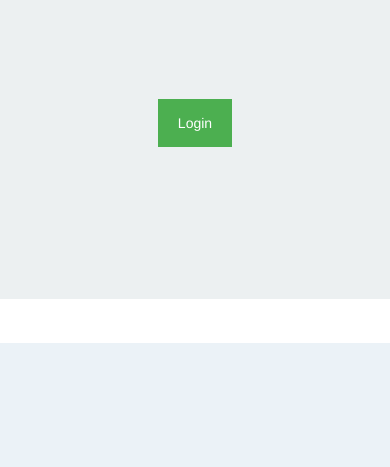
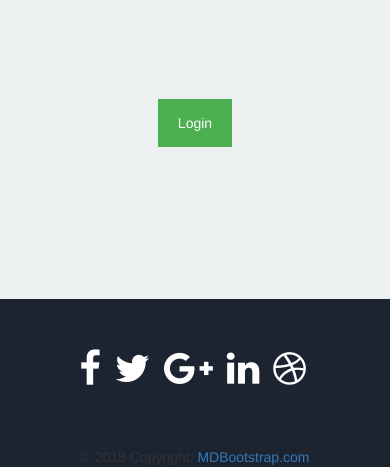
Before and after one commit to monp97/projectAWT, a Django app: page /login/ in a window 390 px wide. Shown: the part 501-968 px from the top of the page. Before the commit the page ends 844 px from the top, so only its background shows below. Run offline with Django 3.2, Linux system fonts and the light colour scheme; some libraries are stand-ins or nearby versions.

Commit message:
login done

```diff
--- a/templates/registration/login.html
+++ b/templates/registration/login.html
@@ -34,11 +34,33 @@
        width:100px;
 
     }
+
+   footer{
+     background-color:#1C2331;
+   }
+
+   footer .container{
+
+      position:relative;
+      padding:50px;
+
+   }
+
+
+   i:hover{ -webkit-transform: scale(1.2); }
+
+
+   .modal .container{
+     padding:30px;
+   }
+
+
+
+
   </style>
   <script>
   // Get the modal
   var modal = document.getElementById('id01');
-
   // When the user clicks anywhere outside of the modal, close it
   window.onclick = function(event) {
      if (event.target == modal) {
@@ -50,10 +72,35 @@
   <meta name="viewport" content="width=device-width, initial-scale=1">
   <link rel="stylesheet" href="{% static 'base_css.css' %}">
   <link rel="stylesheet" href="https://maxcdn.bootstrapcdn.com/bootstrap/3.3.7/css/bootstrap.min.css">
+  <link rel="stylesheet" href="https://cdnjs.cloudflare.com/ajax/libs/font-awesome/4.7.0/css/font-awesome.min.css">
   <script src="https://ajax.googleapis.com/ajax/libs/jquery/3.3.1/jquery.min.js"></script>
   <script src="https://maxcdn.bootstrapcdn.com/bootstrap/3.3.7/js/bootstrap.min.js"></script>
+  <script src="https://stackpath.bootstrapcdn.com/bootstrap/4.1.3/js/bootstrap.bundle.min.js"></script>
+  <script>
+    $(document).ready(function(){
+
+        $(".btn-danger").click(function(){
+        $(".alert-warning").hide();
+       });
+
+    });
+
+  </script>
 </head>
 <body>
+   {% if form.errors %}
+      <div class="alert alert-warning">
+        <div class="row">
+          <div class="col-sm-11">
+            <strong>Oops!</strong>Username or Password is incorrect, Please try again.
+          </div>
+          <div class="col-sm-1">
+             <button class="btn btn-danger">close</button>
+          </div>
+        </div>
+    </div>
+  {% endif %}
+
   <div class="box">
   <div class="jumbotron"><center>
     <h1>Feedback Portal</h1>
@@ -61,38 +108,78 @@
   </div>
   <div class="login_option">
         <center>  <button class="login" onclick="document.getElementById('id01').style.display='block'" style="width:auto;">Login</button></center>
-
       <div id="id01" class="modal">
-
        <form class="modal-content animate" action="/login/" method="post">
            {%  csrf_token %}
+
          <div class="imgcontainer">
-           <span onclick="document.getElementById('id01').style.display='none'" class="close" title="Close Modal">&times;</span>
-           <!-- <img src="img_avatar2.png" alt="Avatar" class="avatar"> -->
-         </div>
+              <span onclick="document.getElementById('id01').style.display='none'" class="close" title="Close Modal">&times;</span>
+            <img src='{% static 'avatar.png' %}' alt="Avatar" class="avatar" style="width:100px;">
+            </div>
+         <div class="container">
 
-
-
-         <div class="container">
            <label for="uname"><b>Username</b></label>
-           <input type="text" placeholder="Enter Username" name="username" required>
+           {{ form.username }}
 
            <label for="psw"><b>Password</b></label>
-           <input type="password" placeholder="Enter Password" name="password" required>
+           {{ form.password }}
 
-           <button type="submit">Login</button>
+           <button class="btn btn-primary" type="submit" >Login</button>
            <label>
              <input type="checkbox" checked="checked" name="remember"> Remember me
            </label>
+
+           <button class="btn btn-info" type="button"  onclick="document.getElementById('id01').style.display='none'">Cancel</button>
+           <span class="psw">Forgot <a href="#">password?</a></span>
+
          </div>
 
-         <div class="container" style="background-color:#f1f1f1">
-           <button type="button" onclick="document.getElementById('id01').style.display='none'" class="cancelbtn">Cancel</button>
-           <span class="psw">Forgot <a href="#">password?</a></span>
-         </div>
        </form>
       </div>
   </div>
 </div>
+<footer class="page-footer font-small pt-4">
+    <!-- Footer Elements -->
+    <div class="container">
+
+      <!-- Social buttons -->
+      <ul class="list-unstyled list-inline text-center">
+        <li class="list-inline-item">
+          <a class="btn-floating btn-fb mx-1">
+            <i class="fa fa-facebook" style="font-size:38px;color:white;"> </i>
+          </a>
+        </li>
+        <li class="list-inline-item">
+          <a class="btn-floating btn-tw mx-1">
+            <i class="fa fa-twitter" style="font-size:38px;color:white;"> </i>
+          </a>
+        </li>
+        <li class="list-inline-item">
+          <a class="btn-floating btn-gplus mx-1">
+            <i class="fa fa-google-plus" style="font-size:38px;color:white;"> </i>
+          </a>
+        </li>
+        <li class="list-inline-item">
+          <a class="btn-floating btn-li mx-1">
+            <i class="fa fa-linkedin" style="font-size:38px;color:white;"> </i>
+          </a>
+        </li>
+        <li class="list-inline-item">
+          <a class="btn-floating btn-dribbble mx-1">
+            <i class="fa fa-dribbble" style="font-size:38px;color:white;"> </i>
+          </a>
+        </li>
+      </ul>
+      <!-- Social buttons -->
+    </div>
+    <!-- Footer Elements -->
+    <!-- Copyright -->
+    <div class="footer-copyright text-center py-3">© 2018 Copyright:
+      <a href="https://mdbootstrap.com/education/bootstrap/"> MDBootstrap.com</a>
+    </div>
+    <!-- Copyright -->
+
+  </footer>
+  <!-- Footer -->
 </body>
 </html>
```
Also changed, not shown: db.sqlite3, feedback/static/avatar.png (added), feedback/static/base_css.css (line endings or trailing spaces), feedback/static/user.png (added), 1 other file.
